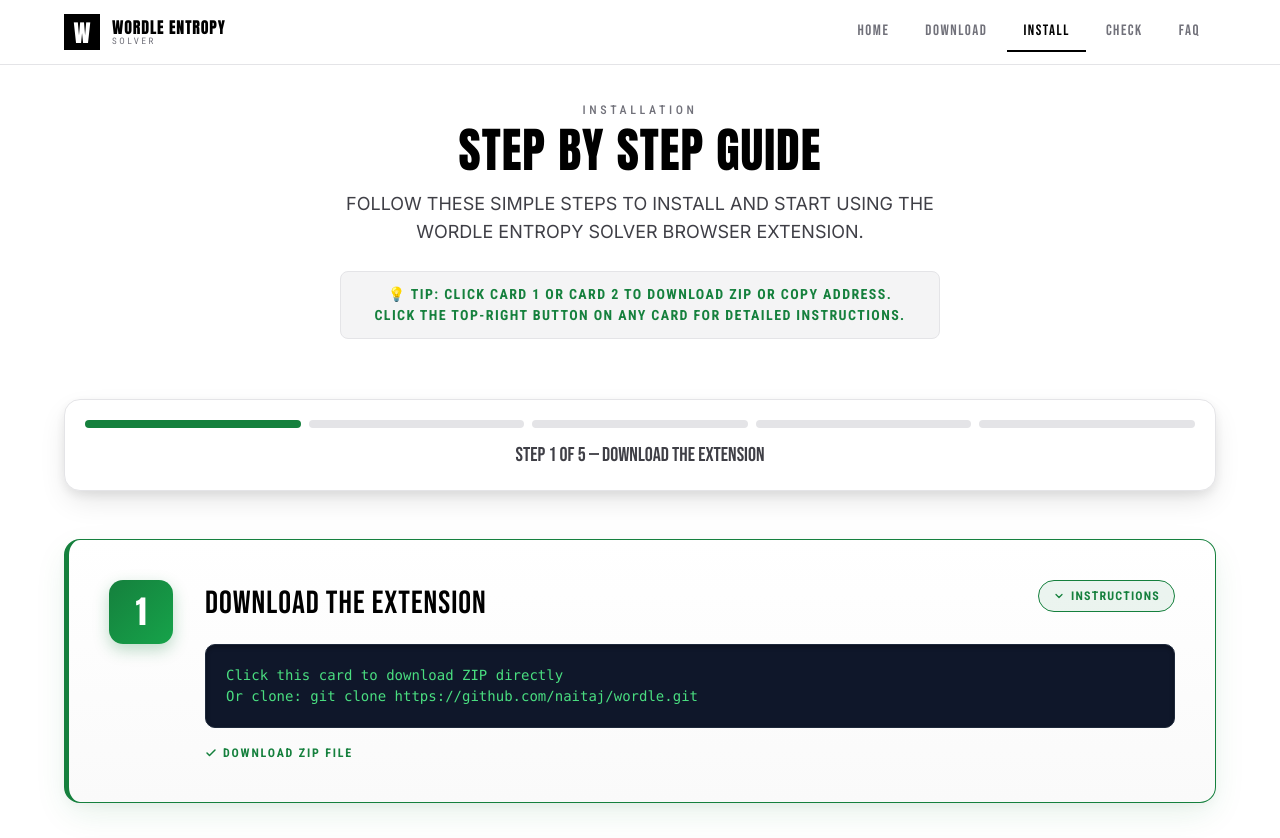
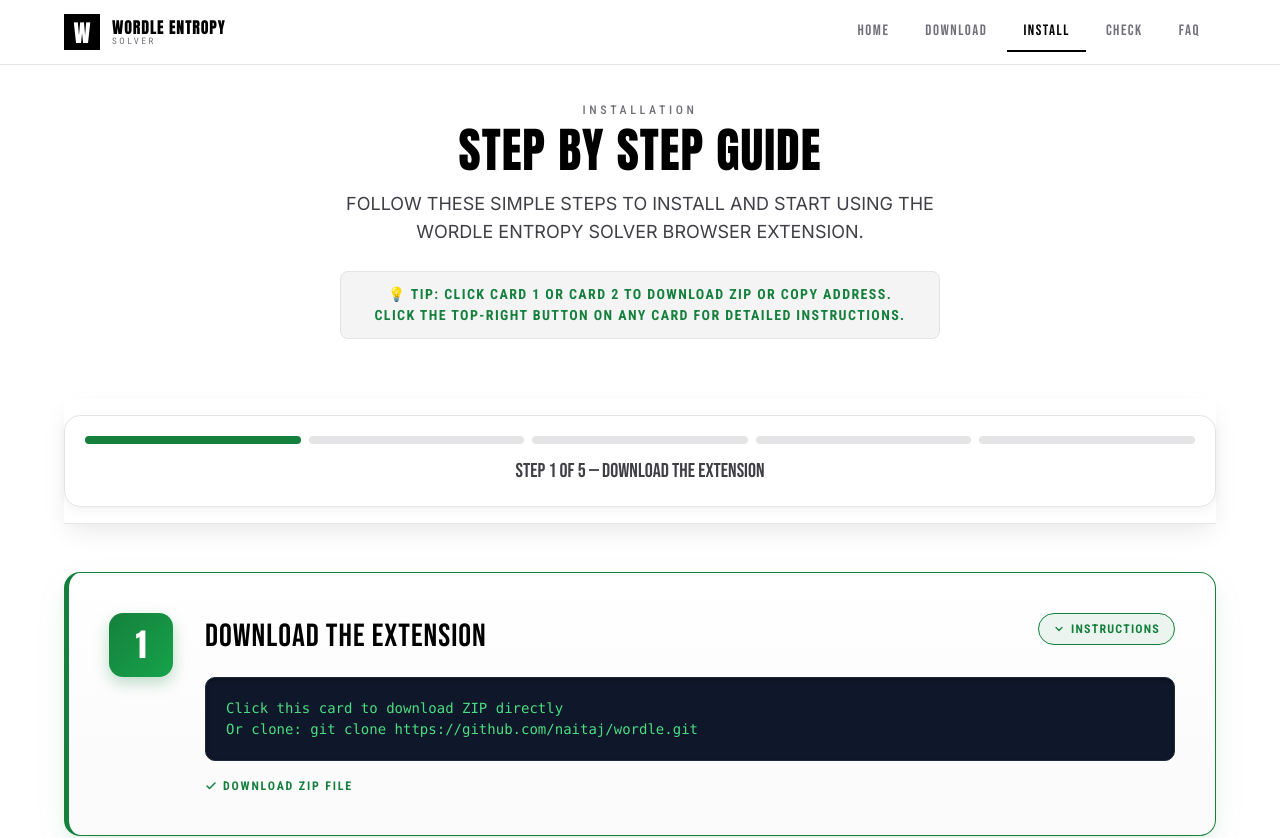
Before and after one commit to naitaj/wordle, a React (Vite) app: page /install in a window 1280 px wide. Shown: the top 838 px of the page. Built offline with nearby package versions, Linux system fonts and the light colour scheme.

Commit message:
Convert sticky progress tracker into full-width solid opaque banner flush with navbar

```diff
--- a/src/pages/InstallGuidePage.tsx
+++ b/src/pages/InstallGuidePage.tsx
@@ -233,20 +233,26 @@
           </div>
         </div>
 
-        {/* Progress Tracker */}
+        {/* Progress Tracker (Full-Width Solid Opaque Banner) */}
         <div style={{
           position: 'sticky',
-          top: '90px',
-          zIndex: 50,
+          top: '64px',
+          zIndex: 80,
           backgroundColor: '#ffffff',
           background: '#ffffff',
           opacity: 1,
           isolation: 'isolate',
-          boxShadow: '0 12px 30px -5px rgba(0, 0, 0, 0.12), 0 4px 12px rgba(0, 0, 0, 0.08)',
-          padding: '20px',
+          padding: '16px 0',
+          borderBottom: '1px solid var(--border-primary)',
+          boxShadow: '0 10px 25px -5px rgba(0, 0, 0, 0.1)',
+          marginBottom: '48px'
+        }}>
+          <div style={{
+            backgroundColor: '#ffffff',
             border: '1px solid var(--border-primary)',
             borderRadius: '16px',
-          marginBottom: '48px'
+            padding: '20px',
+            boxShadow: '0 4px 12px rgba(0, 0, 0, 0.05)'
           }}>
             <div style={{ display: 'flex', justifyContent: 'space-between', gap: '8px' }}>
               {steps.map((step) => (
@@ -270,6 +276,7 @@
             </div>
             <div style={{ textAlign: 'center', marginTop: '12px', fontFamily: '"Bebas Neue", sans-serif', fontSize: '20px', color: 'var(--text-secondary)', textTransform: 'uppercase' }}>
               STEP {activeStep} OF {steps.length} — {steps[activeStep - 1]?.title}
+            </div>
           </div>
         </div>
 
```
Lines whose indentation alone changed are shown as unchanged.
